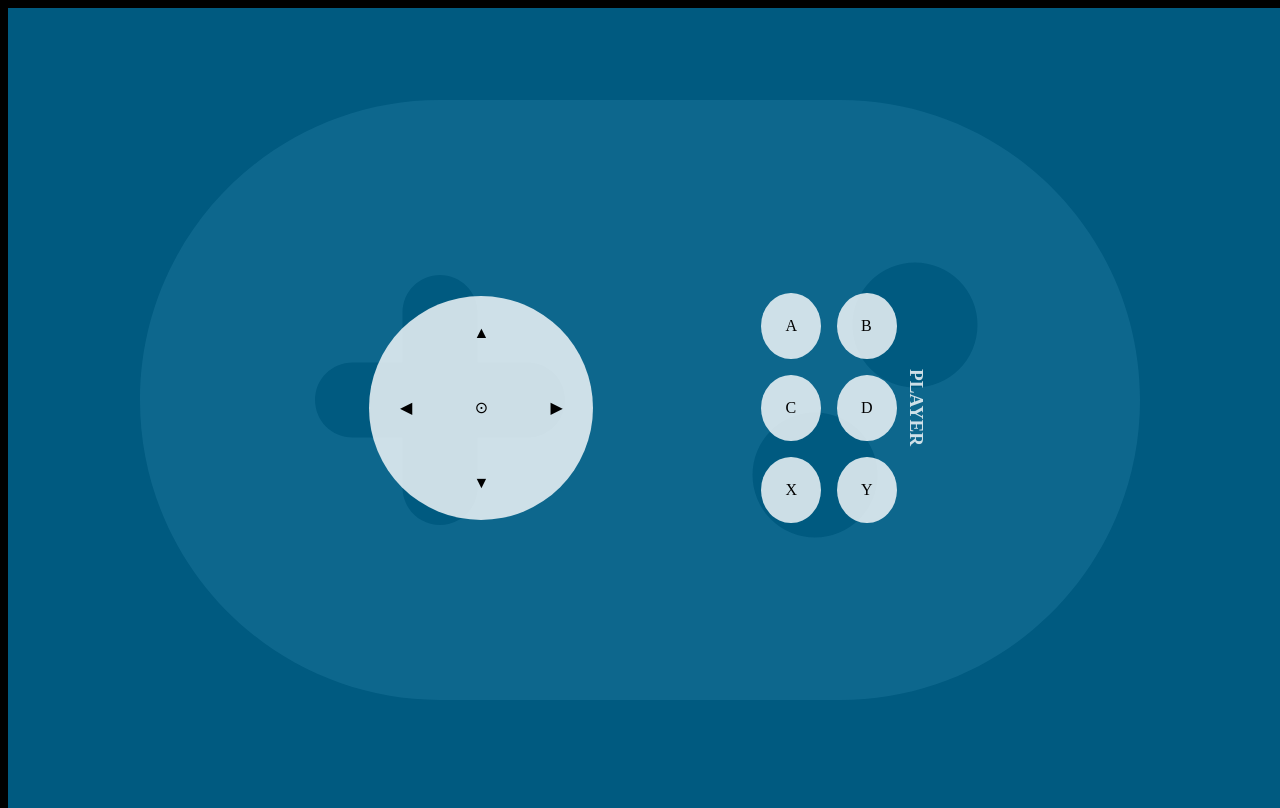
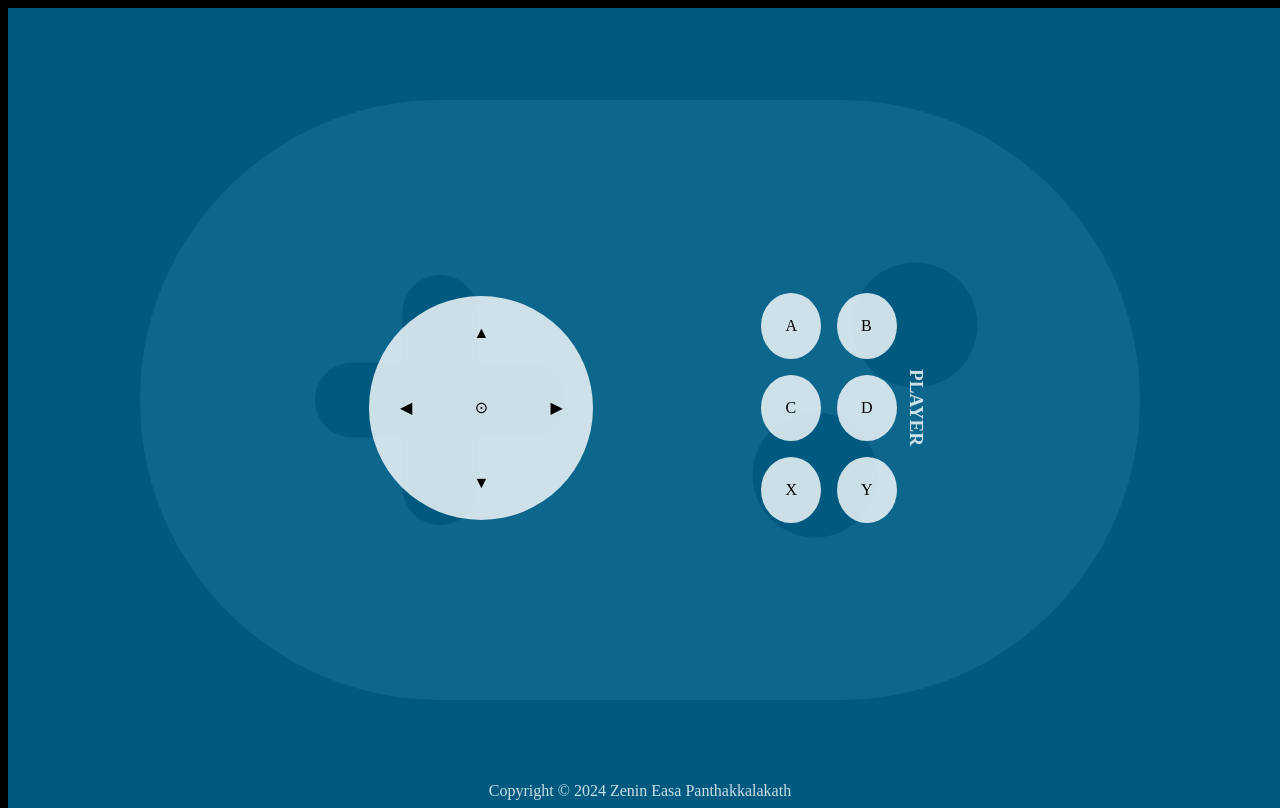
Before and after one commit to zenineasa/Joycast, an Electron app: page JoystickWebApp/index.ejs in a window 1280 px wide. Drawn offline with nearby package versions, Linux system fonts and the light colour scheme; files that its build step writes are made by us from their sources.

Commit message:
Adding copyright message to the botom

```diff
--- a/JoystickWebApp/index.ejs
+++ b/JoystickWebApp/index.ejs
@@ -52,6 +52,9 @@
             Player <%= playerID %>
         </div>
     </div>
+    <div class="bottom">
+        Copyright &copy; 2024 Zenin Easa Panthakkalakath
+    </div>
 
     <script src="script.js"></script>
 </body>
--- a/JoystickWebApp/styles.css
+++ b/JoystickWebApp/styles.css
@@ -107,3 +107,11 @@ html, body {
     text-transform: uppercase;
     color: rgba(255, 255, 255, 0.8);
 }
+
+.bottom {
+    position: fixed;
+    bottom: 0;
+    left: 50%;
+    transform: translateX(-50%);
+    color: rgba(255, 255, 255, 0.8);
+}
```
Also changed, not shown: DesktopApp/styles.css (+8 -0 lines), DesktopApp/index.html.
